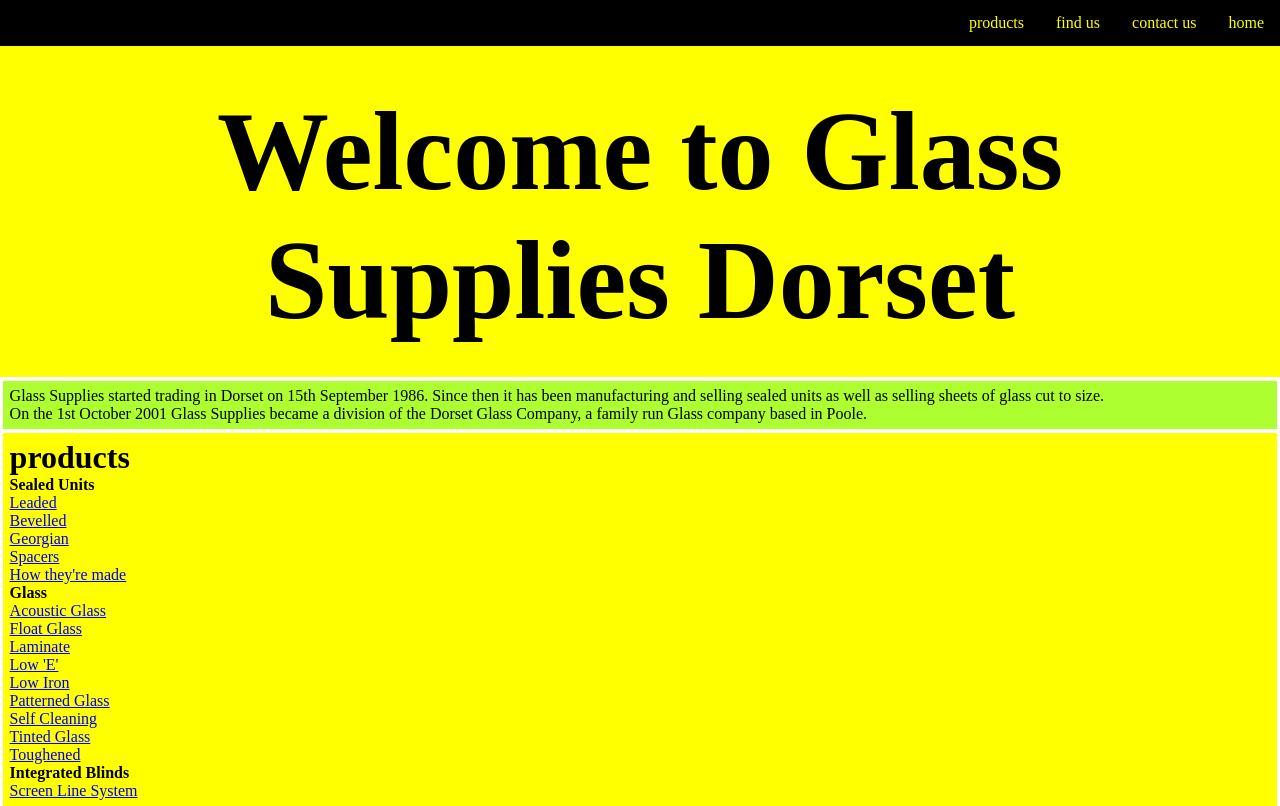
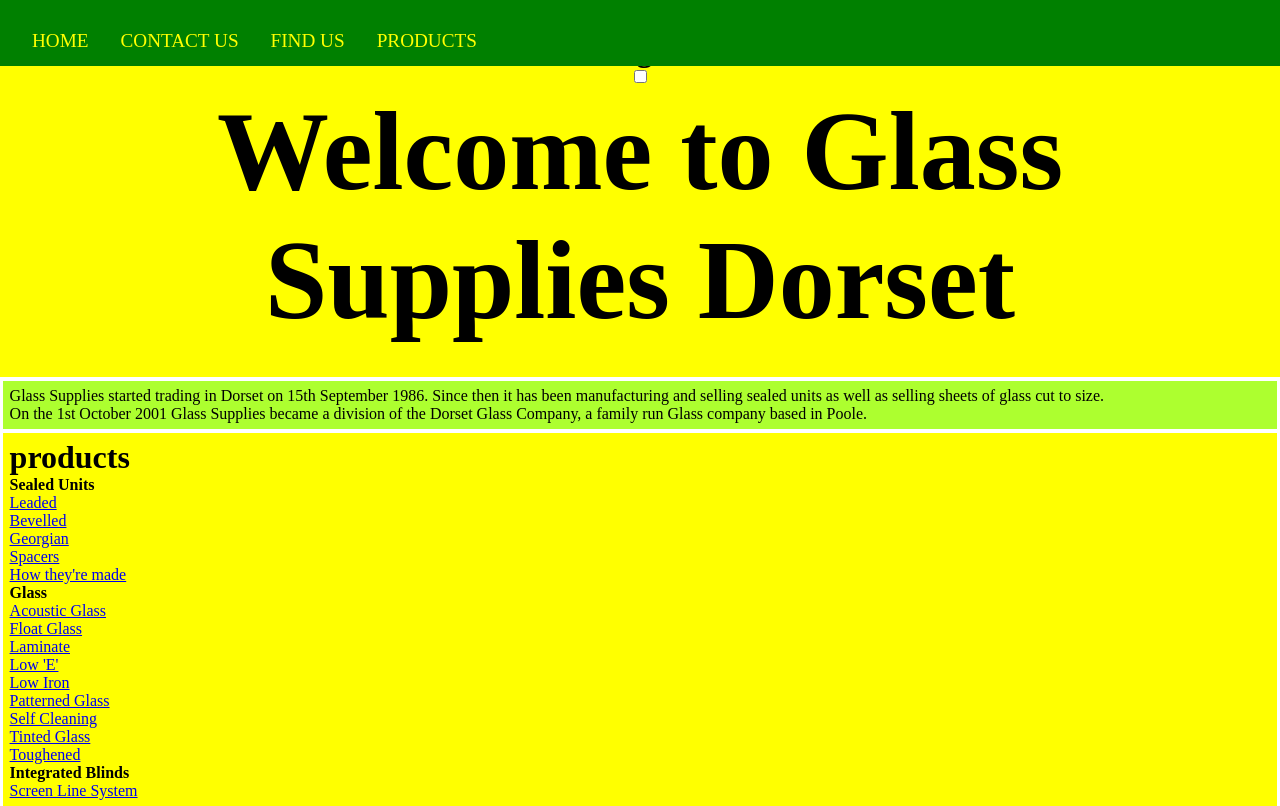
Before and after one commit to astratow/glasssupplies, a plain HTML site: page index.html in a window 1280 px wide. Shown: the top 806 px of the page. Drawn offline with Linux system fonts and the light colour scheme.

Commit message:
changes from k.powell course

```diff
--- a/index.html
+++ b/index.html
@@ -7,16 +7,21 @@
 	<link rel="stylesheet" href="style.css">
 </head>
 <body>
+	<header>
+		<h1 class="logo">logo</h1>
+		<input type="checkbox" class="nav-toggle">
+		<div id="container-nav">
 	  		<nav class="top-nav">
-		<div id="container-nav">
 				<ul id="nav">
 					<li><a href="#home">home</a></li>
 					<li><a href="#contact">contact us</a></li>
 					<li><a href="#location">find us</a></li>
 					<li><a href="#products">products</a></li>
 				</ul>
+			</nav>
     	</div>
-	</nav>
+    </header>
+
 <!--  <hr>-->
 	<h1 class="welcome" id="home">Welcome to Glass Supplies Dorset</h1>
 	<div class="container">
--- a/style.css
+++ b/style.css
@@ -1,6 +1,47 @@
+:root{
+	--background: rgba(0, 214, 170, ,5);
+}
 * {
 	padding: 0px;
 	margin: 0px;
+}
+/*created with kp*/
+*, *::before, *::after{
+	box-sizing: border-box;
+}
+header{
+	/*not used
+	background: var (--background);
+	*/
+	text-align: center;
+	position: fixed;
+	width: 100%;
+	z-index: 999;
+}
+nav{
+	position: absolute;
+	text-align: left;
+	top: 100%;
+	left: 0;
+}
+nav ul{
+	margin: 0;
+	padding: 0;
+	list-style: none;
+}
+nav li{
+	margin-bottom: 1em;
+	margin-left: 1em;
+	}
+nav a{
+	color: white;
+	text-decoration: none;
+	font-size: 1.2rem;
+	text-transform: uppercase;
+}
+nav a:hover{
+	color: black;
+	background: yellow;
 }
 li {
 	list-style-type: none;
@@ -10,13 +51,13 @@ li {
 	position: fixed;
 	top: 0;
 	width: 100%;
-	background-color: black;
+	background-color: green;
 }
 .top-nav a{
-	float: right;
-	display: block;
+	float: left;
+	display: ;
 	color: yellow;
-	background-color: black;
+	background-color: green;
 	text-align: center;
 	padding: 14px 16px;
 	text-decoration: none;
@@ -29,7 +70,6 @@ li {
 	margin-top: 2rem;
   	padding: 3.46rem 2rem 2rem 2rem;
 	text-align: center;
-
 	font-family: serif;
 	font-size: 7rem;
 	background-color: yellow;
```
Lines whose indentation alone changed are shown as unchanged.
